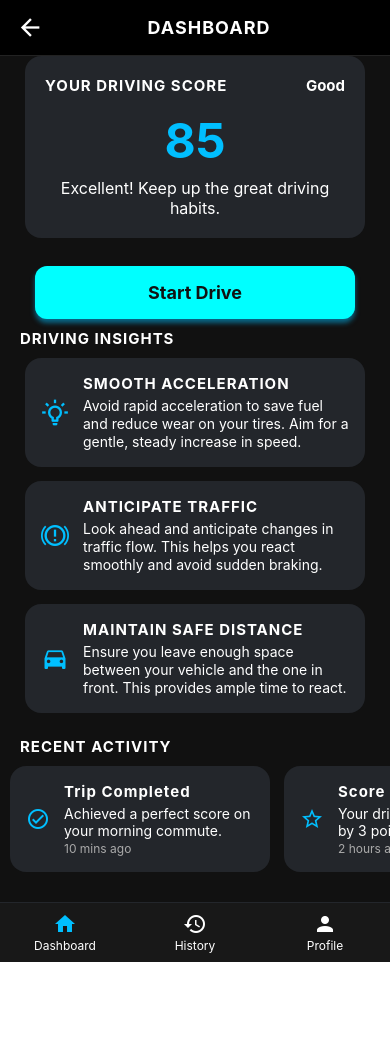
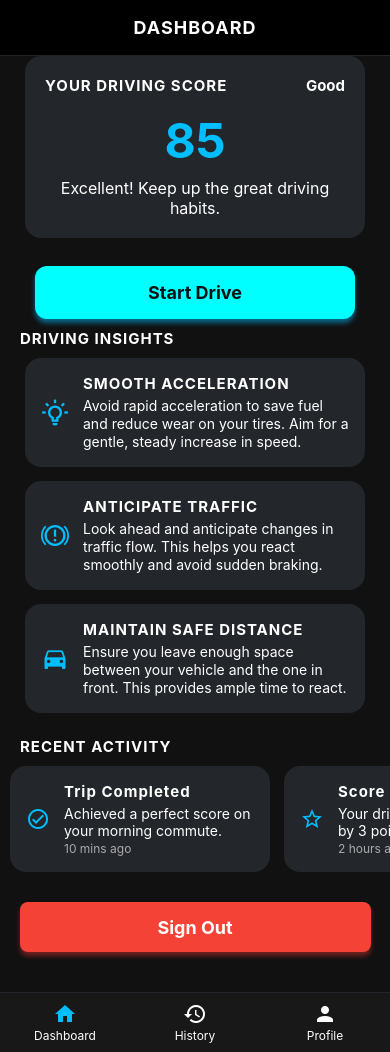
Before and after one commit to Deethya0715/Indicatory, a React Native app: screen /MainDashboardScreen in a window 390 px wide. Before the commit the page ends 962 px from the top, so only its background shows below. Built offline with nearby package versions, Linux system fonts and the light colour scheme.

Commit message:
Authentication is working and there is a signout button at the bottom of the dashboard/

```diff
--- a/components/AuthScreen.js
+++ b/components/AuthScreen.js
@@ -1,30 +1,14 @@
 import { View, Text, TextInput, TouchableOpacity, StyleSheet, ActivityIndicator, Alert, SafeAreaView, StatusBar } from 'react-native';
-import{ useState, useEffect } from 'react';
+import { useState, useEffect } from 'react';
 
-// Combined and Corrected Firebase Imports
-import { initializeApp } from 'firebase/app';
-import { getFirestore, doc, setDoc } from 'firebase/firestore';
-import { initializeAuth, getReactNativePersistence, onAuthStateChanged, createUserWithEmailAndPassword, signInWithEmailAndPassword, signOut } from 'firebase/auth';
-import ReactNativeAsyncStorage from '@react-native-async-storage/async-storage';
-// NOTE: For this example, Firebase config is placed here to make the file self-contained.
-// For a production app, you would place this in a separate config file and import it.
-const firebaseConfig = {
-  apiKey: "AIzaSyDnNNEyqHM66_xNXH0dHRITkhgZXeD8-cY",
-  authDomain: "indicatory-d57ad.firebaseapp.com",
-  projectId: "indicatory-d57ad",
-  storageBucket: "indicatory-d57ad.firebasestorage.app",
-  messagingSenderId: "930339817829",
-  appId: "1:930339817829:web:53db7db335a1b62f12398c",
-};
+// Import the initialized auth and db services from your config file.
+// The Firebase app is initialized in FirebaseConfig.js, so we don't
+// need to do it here.
+import { auth, db } from '../FirebaseConfig';
 
-const app = initializeApp(firebaseConfig);
+import { onAuthStateChanged, createUserWithEmailAndPassword, signInWithEmailAndPassword, signOut } from 'firebase/auth';
+import { doc, setDoc } from 'firebase/firestore';
 
-// CORRECTED AUTHENTICATION INITIALIZATION WITH ASYNC STORAGE
-const auth = initializeAuth(app, {
-  persistence: getReactNativePersistence(ReactNativeAsyncStorage)
-});
-
-const db = getFirestore(app);
 
 const AuthScreen = ({ navigation }) => {
   const [isLogin, setIsLogin] = useState(true);
@@ -37,9 +21,8 @@ const AuthScreen = ({ navigation }) => {
     const unsubscribe = onAuthStateChanged(auth, (currentUser) => {
       setIsAuthenticated(!!currentUser);
       if (currentUser) {
-        // You'll need to make sure 'Main' is a valid screen name in your App.js navigator
-        // For example: navigation.navigate('MainDashboardScreen');
-        navigation.navigate('Main');
+        // Correct navigation to a screen defined in your App.js
+        navigation.navigate('MainDashboardScreen');
       }
     });
     return () => unsubscribe();
--- a/components/MainDashboardScreen.js
+++ b/components/MainDashboardScreen.js
@@ -1,19 +1,26 @@
 import React from 'react';
-import { View, Text, StyleSheet, TouchableOpacity, ScrollView, SafeAreaView, StatusBar } from 'react-native';
+import { View, Text, StyleSheet, TouchableOpacity, ScrollView, SafeAreaView, StatusBar, Alert } from 'react-native';
 import Icon from 'react-native-vector-icons/MaterialCommunityIcons';
+import { signOut } from 'firebase/auth';
+import { auth } from '../FirebaseConfig';
 
 const MainDashboardScreen = ({ navigation }) => {
+  const handleSignOut = async () => {
+    try {
+      await signOut(auth);
+      // Navigate to the WelcomeScreen after successful sign out
+      navigation.navigate('WelcomeScreen');
+    } catch (error) {
+      Alert.alert('Sign Out Error', error.message);
+    }
+  };
+
   return (
-    // The SafeAreaView ensures all content is placed below the status bar and within safe screen boundaries.
     <SafeAreaView style={styles.container}>
-      {/* StatusBar component controls the appearance of the device's status bar. */}
       <StatusBar barStyle="light-content" />
       <View style={styles.headerBar}>
-        <TouchableOpacity onPress={() => navigation.goBack()}>
-          <Icon name="arrow-left" size={28} color="#fff" />
-        </TouchableOpacity>
         <Text style={styles.headerTitle}>DASHBOARD</Text>
-        </View>
+      </View>
       <ScrollView contentContainerStyle={styles.scrollContent}>
         {/* Driving Score Card */}
         <View style={styles.scoreCard}>
@@ -70,8 +77,11 @@ const MainDashboardScreen = ({ navigation }) => {
               <Text style={styles.activityTime}>2 hours ago</Text>
             </View>
           </View>
-          {/* Add more activity cards here if needed */}
         </ScrollView>
+        {/* Sign Out Button */}
+        <TouchableOpacity style={styles.signOutButton} onPress={handleSignOut}>
+          <Text style={styles.signOutButtonText}>Sign Out</Text>
+        </TouchableOpacity>
       </ScrollView>
       {/* Bottom Navigation Bar */}
       <View style={styles.bottomNav}>
@@ -292,6 +302,26 @@ const styles = StyleSheet.create({
     fontSize: 12,
     marginTop: 2,
   },
+  signOutButton: {
+    width: '90%',
+    height: 50,
+    backgroundColor: '#f44336',
+    borderRadius: 8,
+    justifyContent: 'center',
+    alignItems: 'center',
+    marginTop: 20,
+    marginBottom: 20,
+    shadowColor: '#d32f2f',
+    shadowOffset: { width: 0, height: 4 },
+    shadowOpacity: 0.5,
+    shadowRadius: 5,
+    elevation: 10,
+  },
+  signOutButtonText: {
+    color: '#fff',
+    fontSize: 18,
+    fontWeight: 'bold',
+  },
 });
 
 export default MainDashboardScreen;
--- a/package.json
+++ b/package.json
@@ -20,7 +20,7 @@
     "react": "19.0.0",
     "react-native": "0.79.6",
     "react-native-safe-area-context": "5.4.0",
-    "react-native-screens": "~4.11.1",
+    "react-native-screens": "^4.16.0",
     "react-native-vector-icons": "^10.3.0"
   },
   "devDependencies": {
```
Also changed, not shown: 1 other file (tests, documents, lock files or other folders).
